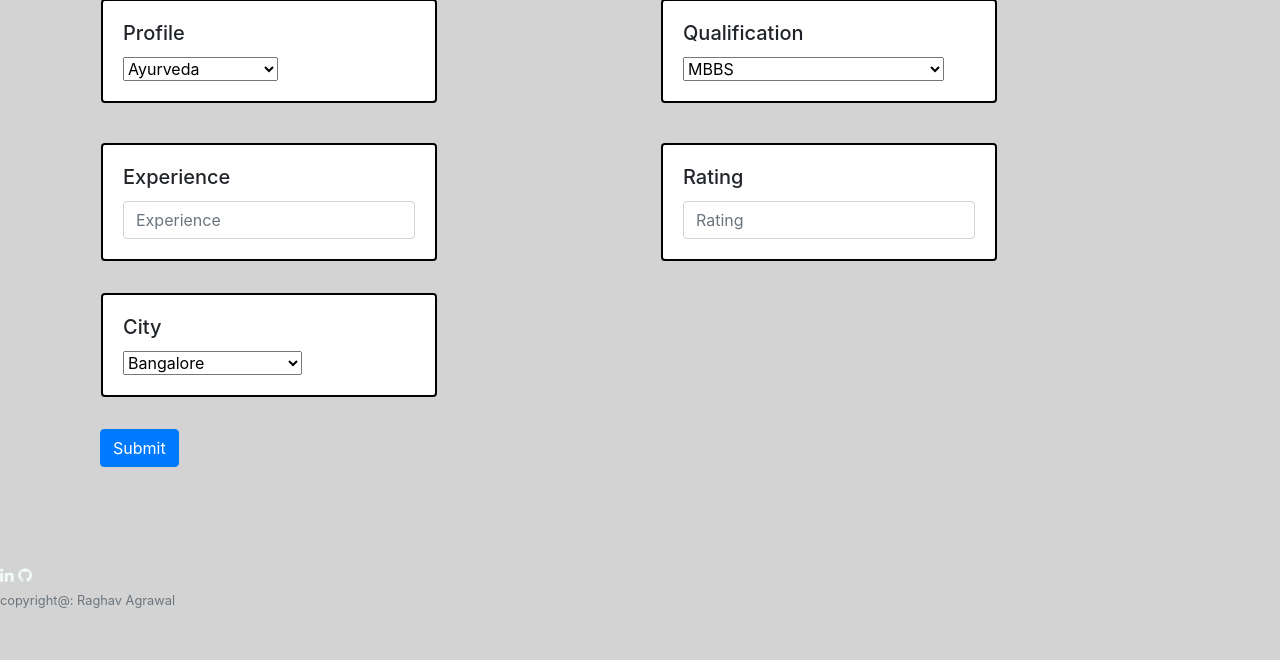
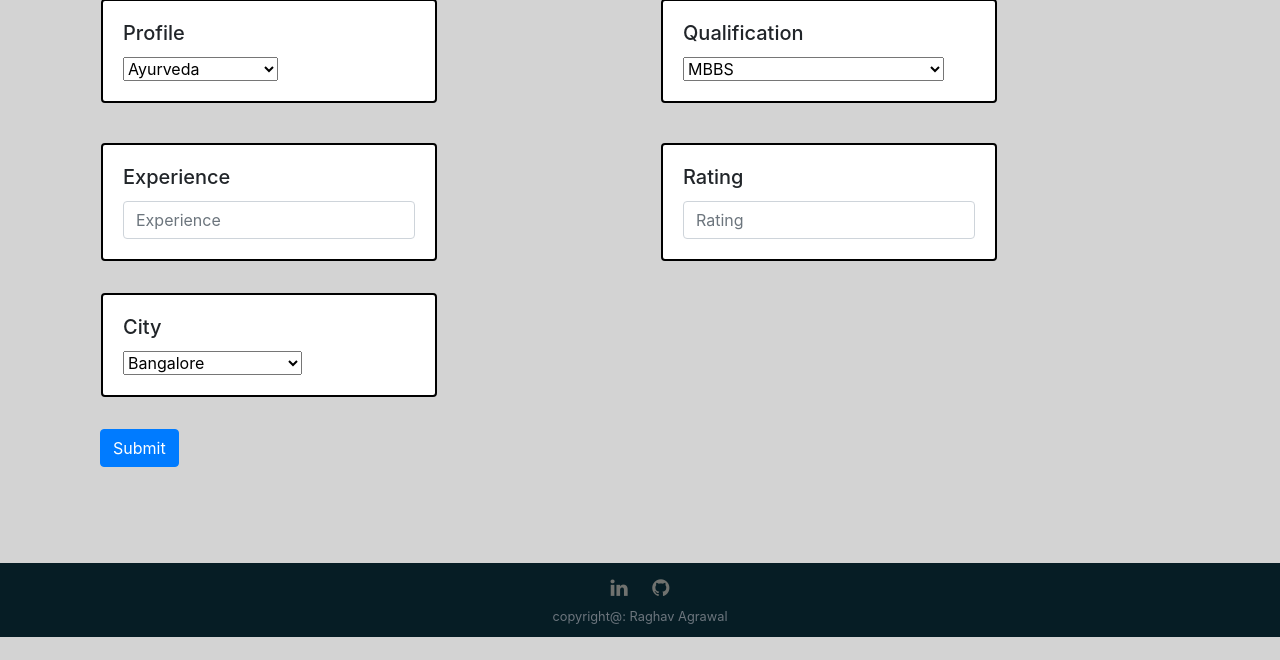
Before and after one commit to Raghavagr/doctor-consultant-fees-prediction, a Flask app: page / in a window 1280 px wide. Shown: the part 140-800 px from the top of the page. Run offline with Flask 2, Linux system fonts and the light colour scheme; parts of the project's set-up code (start-up, migrations or seed data) failed here and were passed over; some libraries are stand-ins or nearby versions.

Commit message:
Update style.css

```diff
--- a/static/style.css
+++ b/static/style.css
@@ -14,3 +14,20 @@ a {
 a:hover {
     color: #f0f0f0;
   }
+
+  footer {
+    background: #061D25;
+    padding: 10px 0;
+    text-align: center;
+  }
+  footer a {
+    color: #70726F;
+    font-size: 20px;
+    padding: 10px;
+    transition: all .5s ease;
+  }
+
+
+  footer a:hover {
+    color: white;
+  }
```
